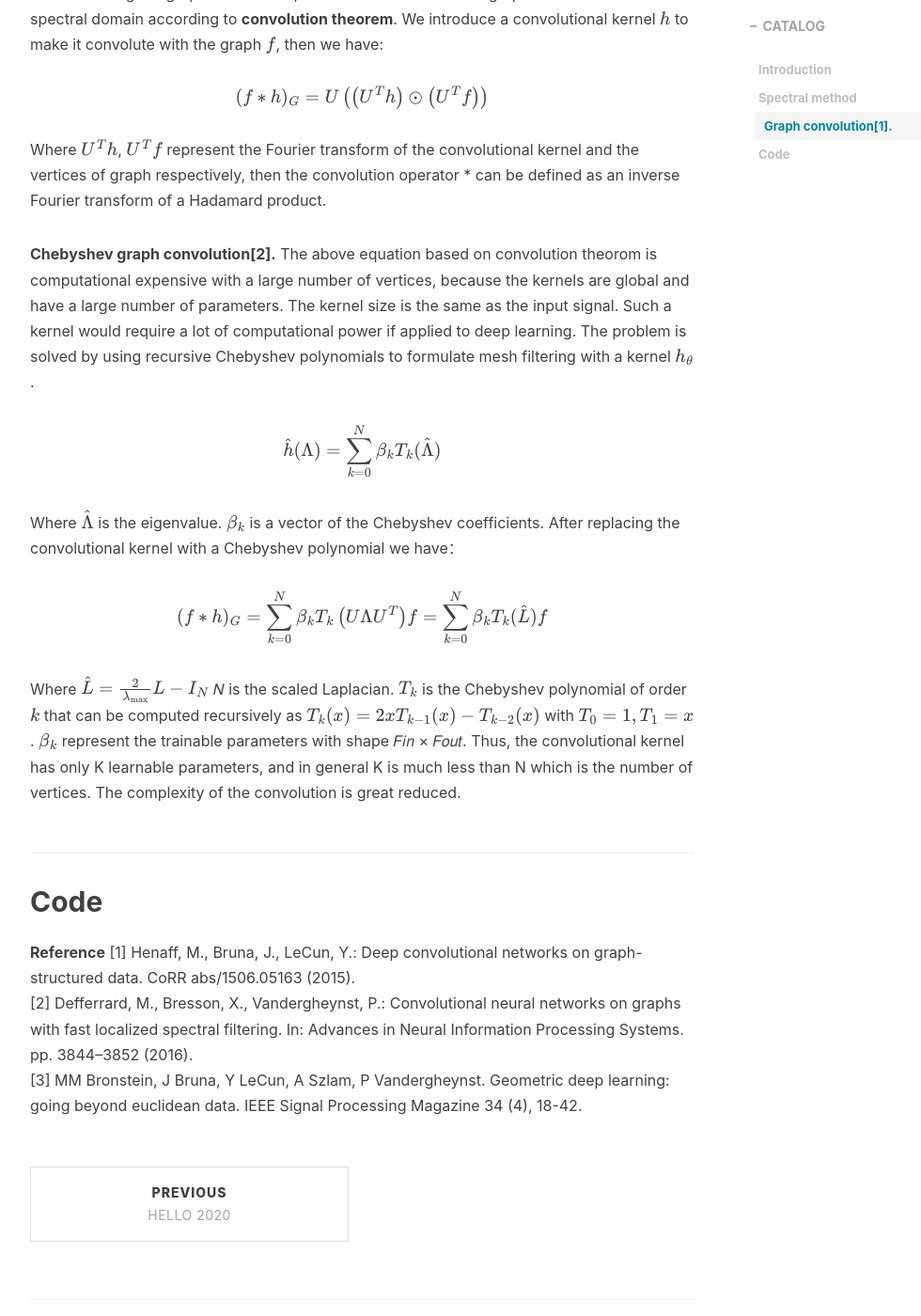
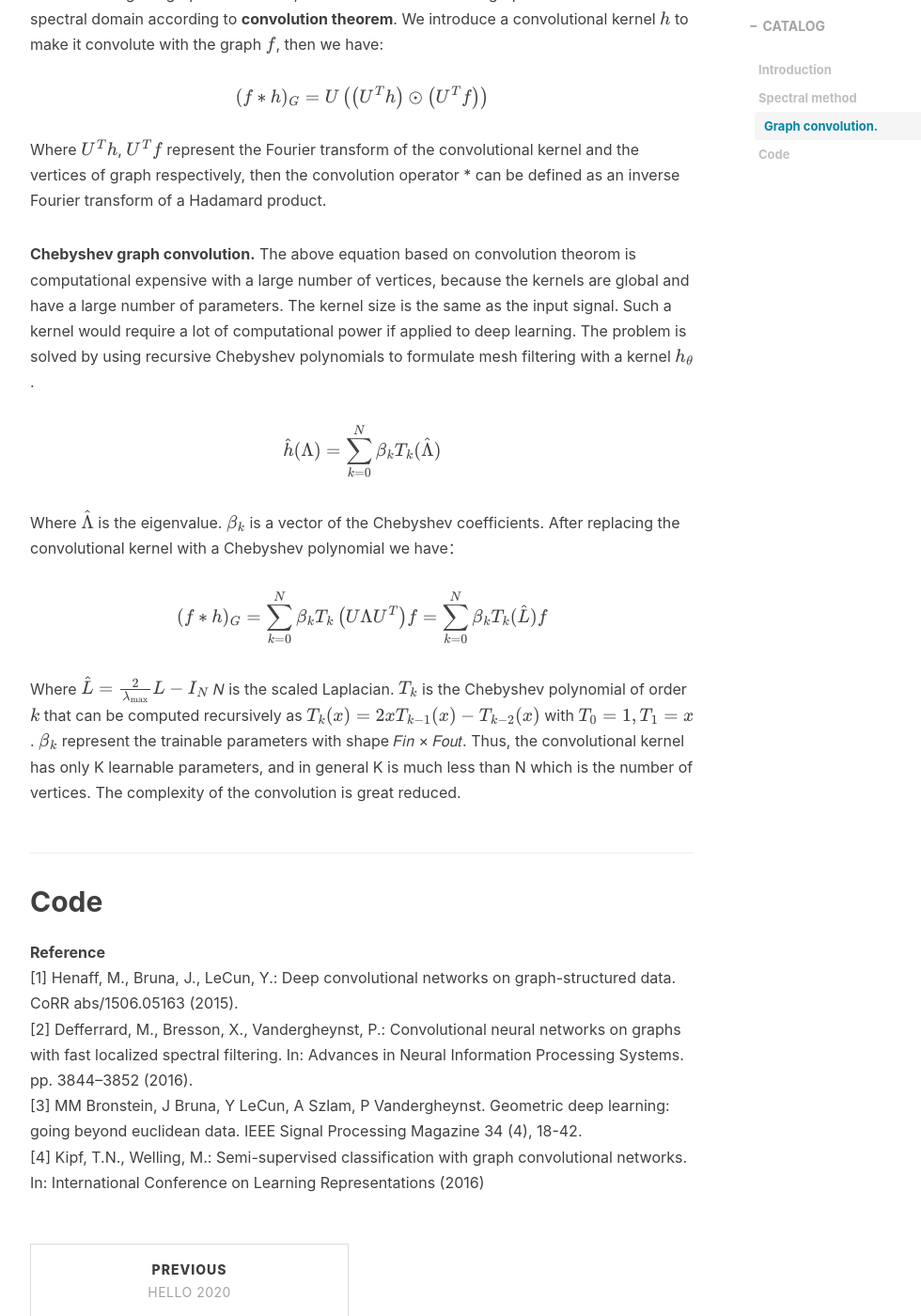
Before and after one commit to ZOUKaifeng/zoukaifeng.github.io, a Jekyll site: the page built from _posts/2020-10-17-GCN.markdown, in a window 1280 px wide and 1400 px high, scrolled down 4027 px. Shown: the whole window at 94% size, without its empty margins (233-1213 px from the left). Built offline with Jekyll 4.4.1, drawn with Linux system fonts in a browser that asks for light colours; nearby versions of some CDN libraries; formulas are drawn with MathJax 3; comment, search, counter and statistics services are not loaded; some of the changed text lies outside the part shown.

Commit message:
Update 2020-10-17-GCN.markdown

```diff
--- a/_posts/2020-10-17-GCN.markdown
+++ b/_posts/2020-10-17-GCN.markdown
@@ -102,7 +102,7 @@ $$
 The matrix form of the Fourier transform of f on Graph is $\hat{f}=U^{T} f$.
 Then we can easily get the inverse Fourier transform of f which is $f= 𝑈\hat{f}$
 
-### Graph convolution[1].
+### Graph convolution.
 
 After obtaining the graph convolution, we then can calculate the graph convolution based on spectral domain according to **convolution theorem**. We introduce a convolutional kernel $h$ to make it convolute with the graph $f$, then we have:
 
@@ -112,7 +112,7 @@ $$(f * h)_{G}=U\left(\left(U^{T} h\right) \odot\left(U^{T} f\right)\right)$$
 Where $𝑈^{𝑇}ℎ$, $𝑈^{𝑇}𝑓$ represent the Fourier transform of the convolutional kernel and the vertices of graph respectively, then the convolution operator * can be defined as an inverse Fourier transform of a Hadamard product.
 
 
-**Chebyshev graph convolution[2].** The above equation based on convolution theorom is computational expensive with a large number of vertices, because the kernels are global and have a large number of parameters. The kernel size is the same as the input signal. Such a kernel would require a lot of computational power if applied to deep learning.
+**Chebyshev graph convolution.** The above equation based on convolution theorom is computational expensive with a large number of vertices, because the kernels are global and have a large number of parameters. The kernel size is the same as the input signal. Such a kernel would require a lot of computational power if applied to deep learning.
 The problem is solved by using recursive Chebyshev polynomials to formulate mesh filtering with a kernel $ℎ_{\theta}$.
 
 $$
@@ -132,7 +132,8 @@ Where $\hat{L}=\frac{2}{\lambda_{\max }} L-I_{N}$ 𝑁 is the scaled Laplacian.
 
 
 
-**Reference**
+**Reference** <br>
 [1] Henaff, M., Bruna, J., LeCun, Y.: Deep convolutional networks on graph-structured data. CoRR abs/1506.05163 (2015). <br>
 [2] Defferrard, M., Bresson, X., Vandergheynst, P.: Convolutional neural networks on graphs with fast localized spectral filtering. In: Advances in Neural Information Processing Systems. pp. 3844–3852 (2016).  <br>
 [3] MM Bronstein, J Bruna, Y LeCun, A Szlam, P Vandergheynst. Geometric deep learning: going beyond euclidean data. IEEE Signal Processing Magazine 34 (4), 18-42.  <br>
+[4]  Kipf, T.N., Welling, M.: Semi-supervised classification with graph convolutional networks. In: International Conference on Learning Representations (2016)
```
